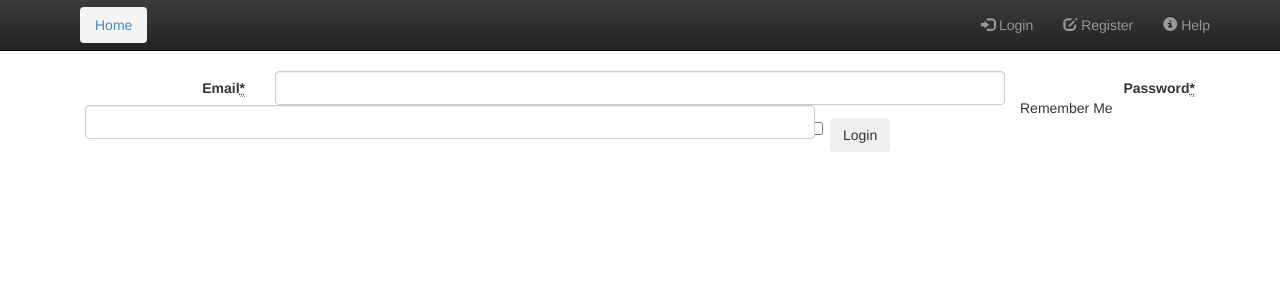
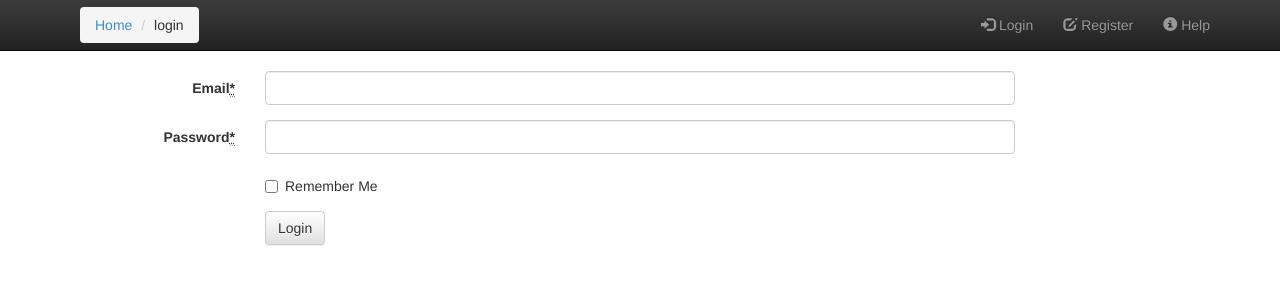
Before and after one commit to lu-zero/plaid, a Flask app: template app/templates/login.html in a window 1280 px wide. Shown: the top 300 px of the page. Run offline with Flask 2, Linux system fonts and the light colour scheme; the template is opened without the code that fills it: values that come from a table or form of the project are taken from there, others are empty; parts of the project's set-up code (start-up, migrations or seed data) failed here and were passed over; some libraries are stand-ins or nearby versions.

Commit message:
login: Update to bootstrap3
Use the standard placing and leverage the breadcrumb.

```diff
--- a/app/templates/login.html
+++ b/app/templates/login.html
@@ -1,20 +1,11 @@
 {% extends "base.html" %}
-{% from "form.html" import form_field, form_field_boolean %}
+{% from "form.html" import form_fields %}
+{% block breadcrumb %}
+<li>login</li>
+{% endblock %}
+
 {% block content %}
 <form method=post action="/login" class="form-horizontal">
-    <fieldset>
-    {{ form_field(form.email) }}
-    {{ form_field(form.password) }}
-    <div class="control-group">
-        <div class="controls input-append">
-        <span class="add-on">
-        <div class="checkbox">
-            <span>{{ form.remember_me.label.text }}<span>
-            {{ form.remember_me() }}
-        </div>
-        </span>
-        <button class="btn">Login</button>
-        </div>
-    </div>
+    {{ form_fields(form) }}
 </form>
 {% endblock %}
```
